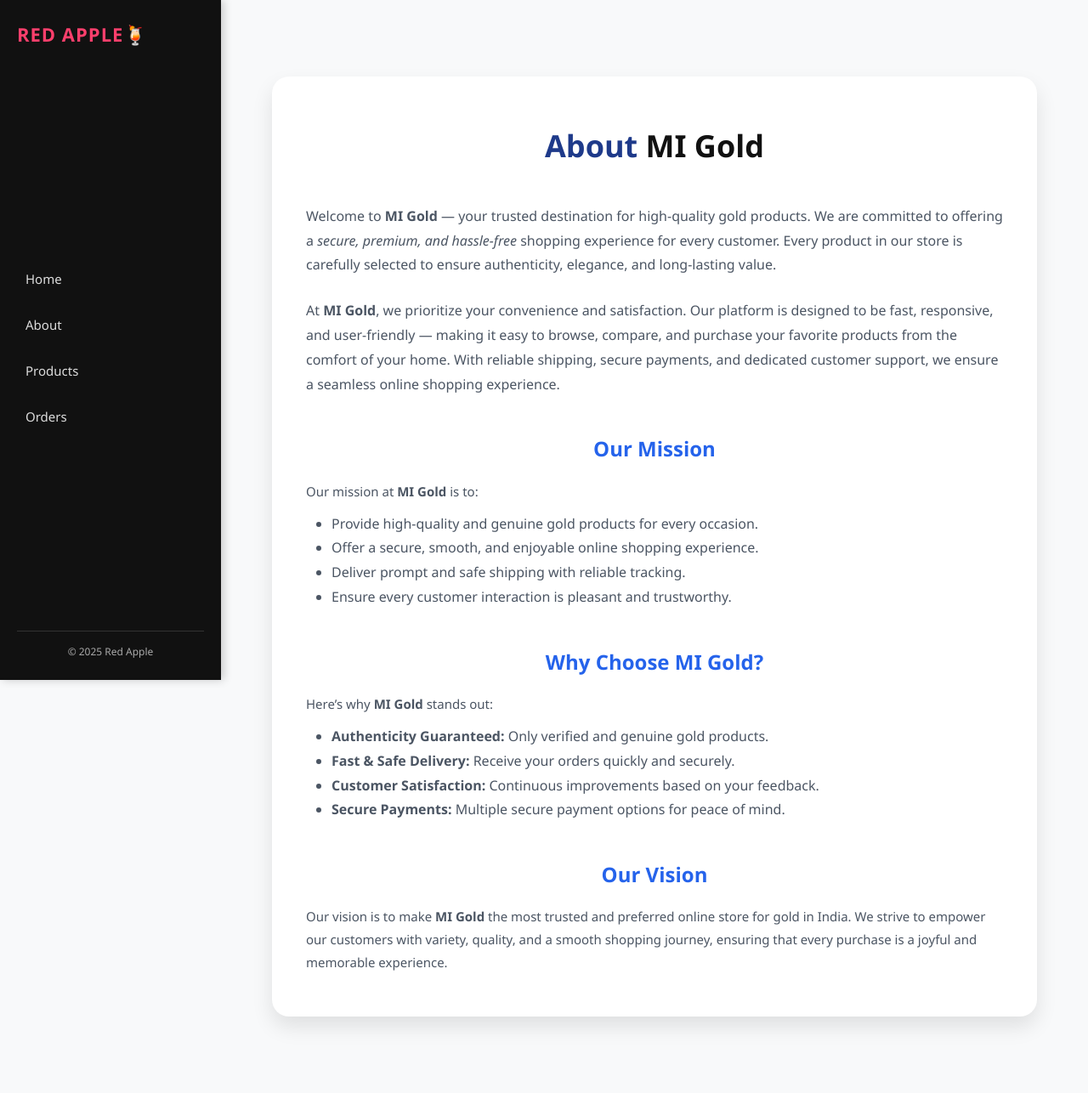
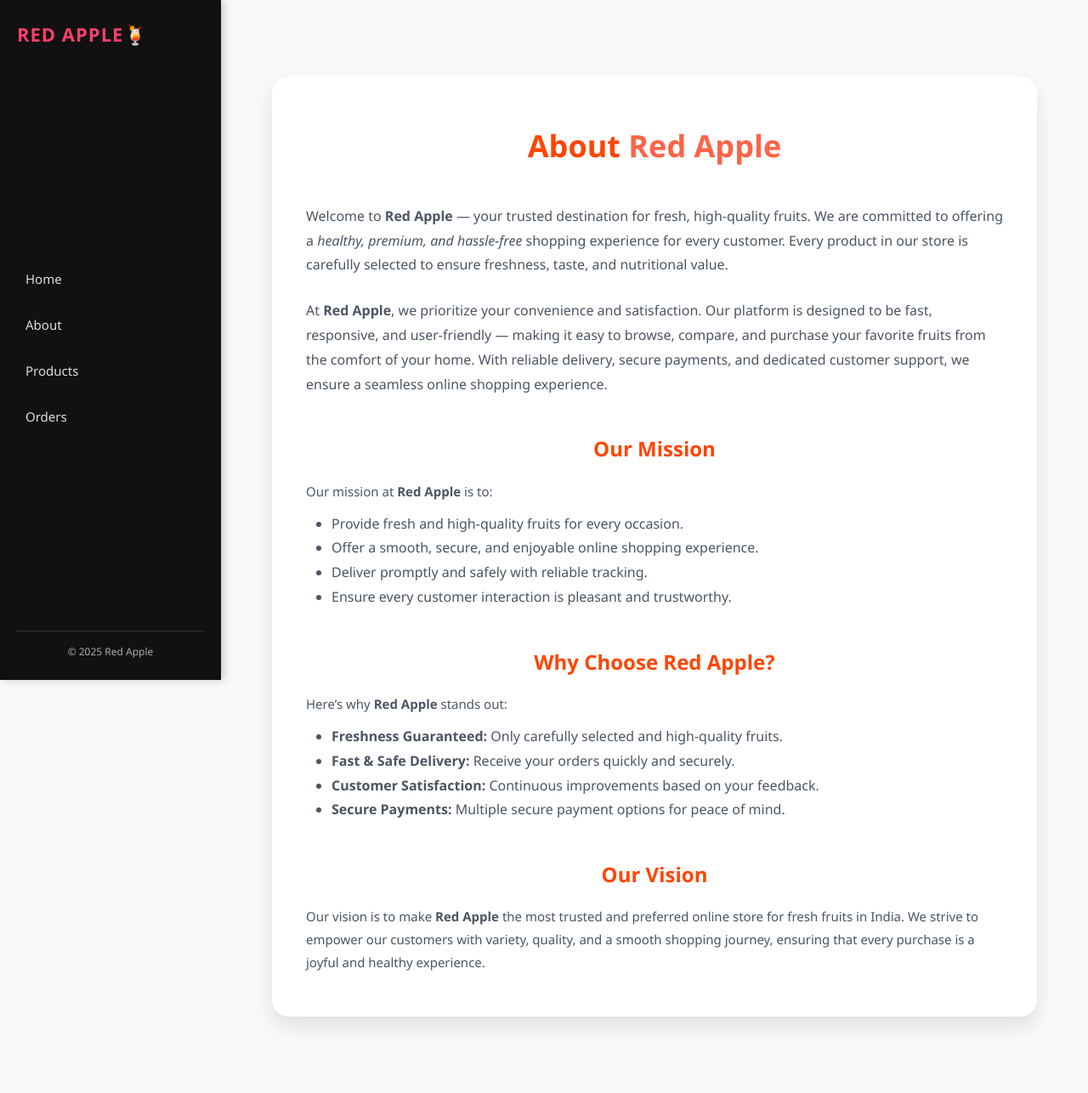
Before and after one commit to Prabhjot2913/RedApple, a Django app: template templates/about.html in a window 1280 px wide. Shown: the whole page at 85% size. Run offline with Django 5.2, Linux system fonts and the light colour scheme; the template is opened without the code that fills it, so the values that code supplies are empty.

Commit message:
Add files via upload

```diff
--- a/templates/about.html
+++ b/templates/about.html
@@ -15,60 +15,60 @@
 
     <!-- Heading -->
     <h1 style="
-        color: #1e3a8a;
+        color: #ff4500;
         font-size: 36px;
         text-align: center;
         margin-bottom: 35px;
         font-weight: 800;
     ">
-        About <span style="color: #111;">MI Gold</span>
+        About <span style="color: #ff6347;">Red Apple</span>
     </h1>
 
     <!-- Intro Paragraph -->
     <p style="font-size: 16px; color: #4b5563; margin-bottom: 25px;">
-        Welcome to <strong>MI Gold</strong> — your trusted destination for high-quality gold products.
-        We are committed to offering a <em>secure, premium, and hassle-free</em> shopping experience
-        for every customer. Every product in our store is carefully selected to ensure authenticity,
-        elegance, and long-lasting value.
+        Welcome to <strong>Red Apple</strong> — your trusted destination for fresh, high-quality fruits.
+        We are committed to offering a <em>healthy, premium, and hassle-free</em> shopping experience
+        for every customer. Every product in our store is carefully selected to ensure freshness,
+        taste, and nutritional value.
     </p>
 
     <p style="font-size: 16px; color: #4b5563; margin-bottom: 25px;">
-        At <strong>MI Gold</strong>, we prioritize your convenience and satisfaction. Our platform is
+        At <strong>Red Apple</strong>, we prioritize your convenience and satisfaction. Our platform is
         designed to be fast, responsive, and user-friendly — making it easy to browse, compare, and
-        purchase your favorite products from the comfort of your home. With reliable shipping, secure
+        purchase your favorite fruits from the comfort of your home. With reliable delivery, secure
         payments, and dedicated customer support, we ensure a seamless online shopping experience.
     </p>
 
     <!-- Mission Section -->
-    <h2 style="color: #2563eb; font-size: 24px; margin-top: 40px; margin-bottom: 15px;">Our Mission</h2>
+    <h2 style="color: #ff4500; font-size: 24px; margin-top: 40px; margin-bottom: 15px;">Our Mission</h2>
     <p style="font-size: 15px; color: #4b5563; margin-bottom: 10px;">
-        Our mission at <strong>MI Gold</strong> is to:
+        Our mission at <strong>Red Apple</strong> is to:
     </p>
     <ul style="list-style-type: disc; padding-left: 30px; color: #4b5563;">
-        <li>Provide high-quality and genuine gold products for every occasion.</li>
-        <li>Offer a secure, smooth, and enjoyable online shopping experience.</li>
-        <li>Deliver prompt and safe shipping with reliable tracking.</li>
+        <li>Provide fresh and high-quality fruits for every occasion.</li>
+        <li>Offer a smooth, secure, and enjoyable online shopping experience.</li>
+        <li>Deliver promptly and safely with reliable tracking.</li>
         <li>Ensure every customer interaction is pleasant and trustworthy.</li>
     </ul>
 
     <!-- Why Choose Us Section -->
-    <h2 style="color: #2563eb; font-size: 24px; margin-top: 40px; margin-bottom: 15px;">Why Choose MI Gold?</h2>
+    <h2 style="color: #ff4500; font-size: 24px; margin-top: 40px; margin-bottom: 15px;">Why Choose Red Apple?</h2>
     <p style="font-size: 15px; color: #4b5563; margin-bottom: 10px;">
-        Here’s why <strong>MI Gold</strong> stands out:
+        Here’s why <strong>Red Apple</strong> stands out:
     </p>
     <ul style="list-style-type: disc; padding-left: 30px; color: #4b5563;">
-        <li><strong>Authenticity Guaranteed:</strong> Only verified and genuine gold products.</li>
+        <li><strong>Freshness Guaranteed:</strong> Only carefully selected and high-quality fruits.</li>
         <li><strong>Fast & Safe Delivery:</strong> Receive your orders quickly and securely.</li>
         <li><strong>Customer Satisfaction:</strong> Continuous improvements based on your feedback.</li>
         <li><strong>Secure Payments:</strong> Multiple secure payment options for peace of mind.</li>
     </ul>
 
     <!-- Vision Section -->
-    <h2 style="color: #2563eb; font-size: 24px; margin-top: 40px; margin-bottom: 15px;">Our Vision</h2>
+    <h2 style="color: #ff4500; font-size: 24px; margin-top: 40px; margin-bottom: 15px;">Our Vision</h2>
     <p style="font-size: 15px; color: #4b5563;">
-        Our vision is to make <strong>MI Gold</strong> the most trusted and preferred online store for
-        gold in India. We strive to empower our customers with variety, quality, and a smooth shopping
-        journey, ensuring that every purchase is a joyful and memorable experience.
+        Our vision is to make <strong>Red Apple</strong> the most trusted and preferred online store for
+        fresh fruits in India. We strive to empower our customers with variety, quality, and a smooth shopping
+        journey, ensuring that every purchase is a joyful and healthy experience.
     </p>
 
 </div>
```
